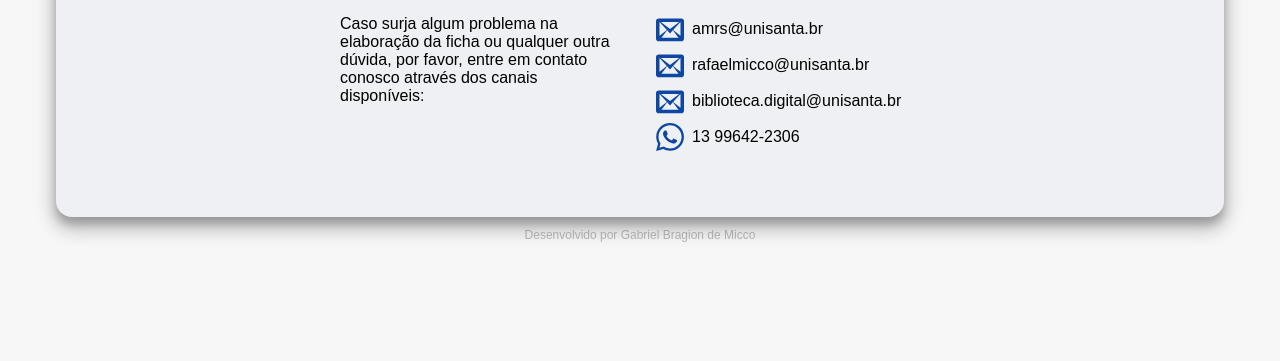
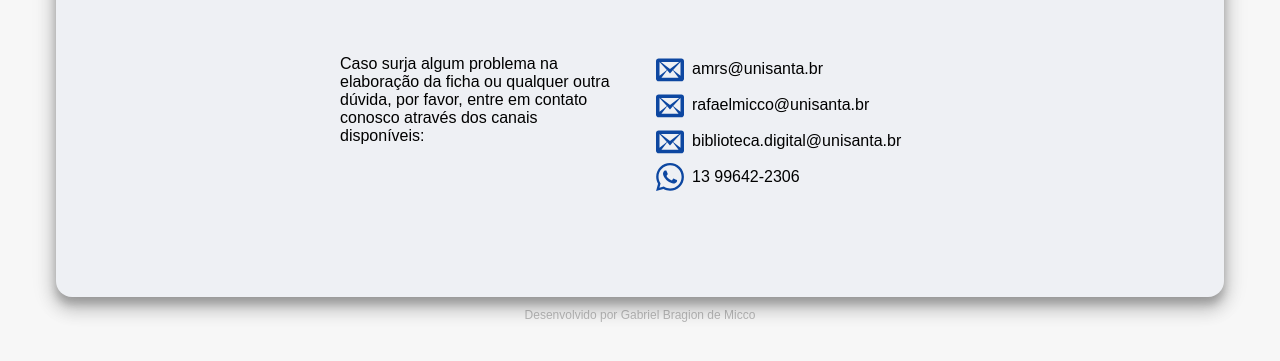
Before and after one commit to unisantabiblioteca/teste, a plain HTML site: page contatos.html in a window 1280 px wide. Shown: the part 201-562 px from the top of the page. Drawn offline with Linux system fonts and the light colour scheme.

Commit message:
corrigido tamnaho pagina contato

```diff
--- a/style.css
+++ b/style.css
@@ -177,7 +177,7 @@ header{
   height: 100%;
 }
 .main.contato{
-  height: 40dvh;
+  height: 50dvh;
 }
 .main h1{
   text-align: center;
```
